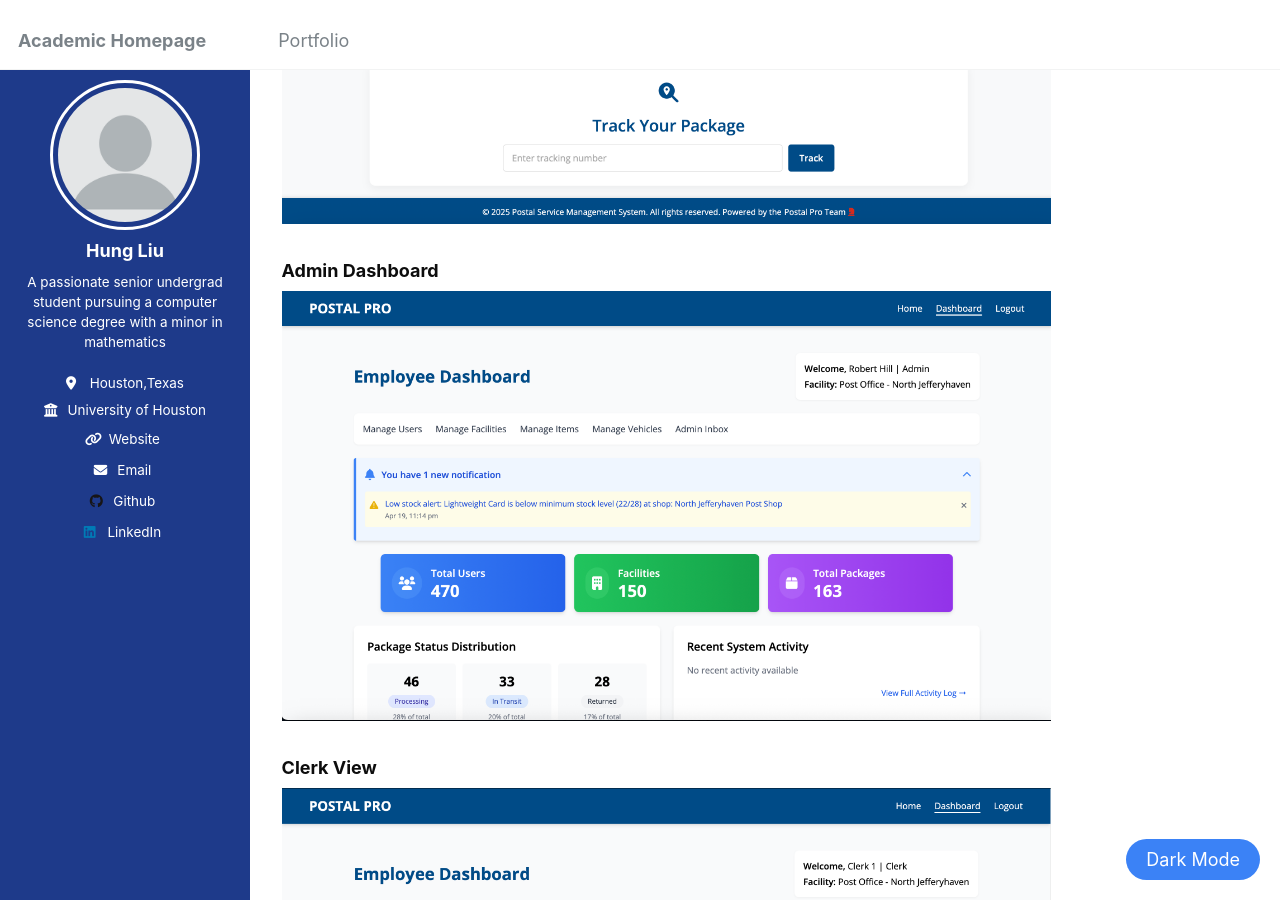
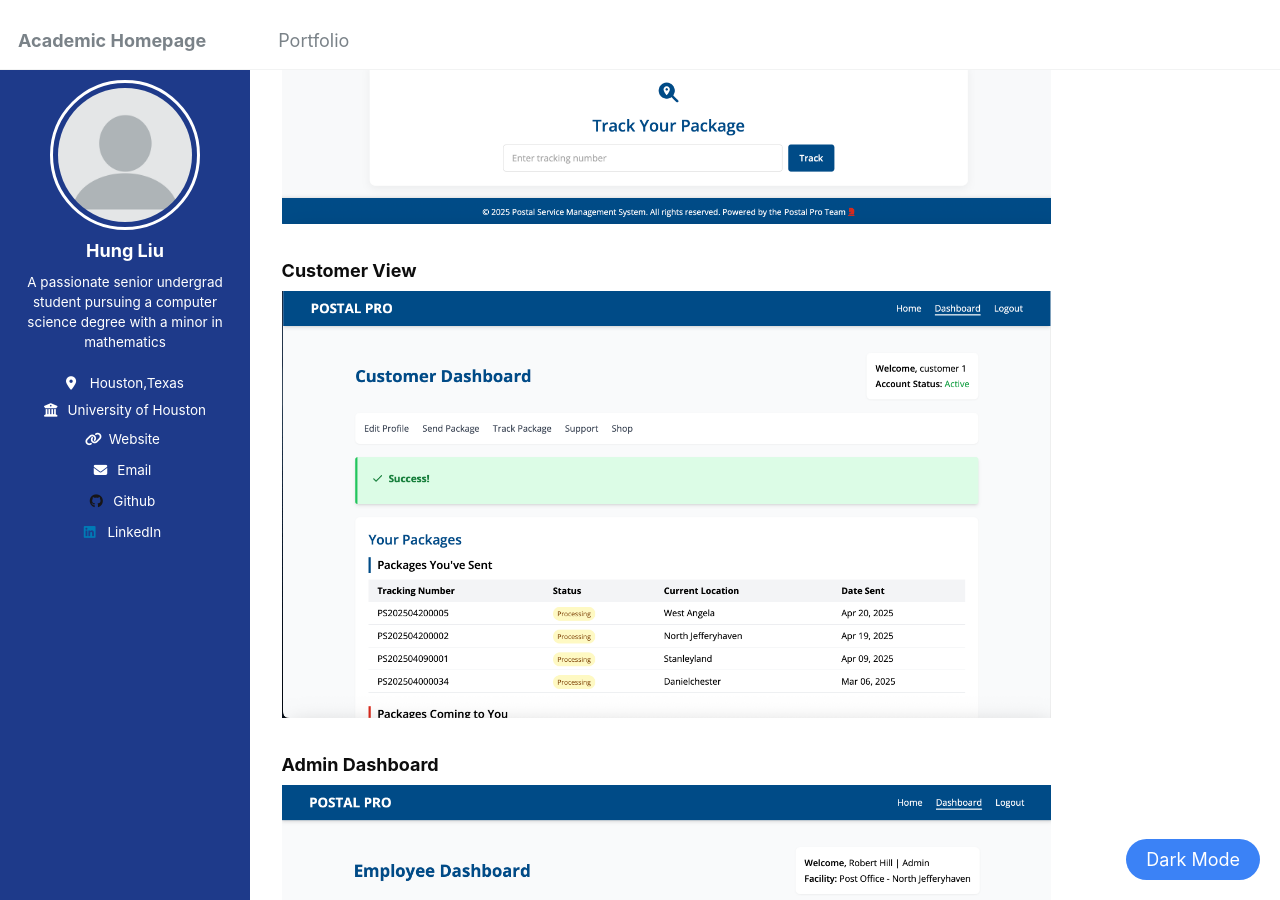
Before and after one commit to sunnySKL/sunnySKL.github.io, a Jekyll site: the page built from _portfolio/portfolio-2.md, in a window 1280 px wide and 900 px high, scrolled down 896 px. Built offline with Jekyll 4.4.1, drawn with Linux system fonts in a browser that asks for light colours.

Commit message:
Update portfolio-2.md

```diff
--- a/_portfolio/portfolio-2.md
+++ b/_portfolio/portfolio-2.md
@@ -15,20 +15,20 @@ The goal of the system is to digitally manage last-mile deliveries, package stat
 ### Home Page
 ![Home Page](/3380pics/home.png)
 
+### Customer View
+![Customer Dashboard](/3380pics/customer.png)
+
 ### Admin Dashboard
 ![Admin Dashboard](/3380pics/admin.png)
 
 ### Clerk View
-![Clerk View](/3380pics/clerk.png)
+![Clerk Dashboard](/3380pics/clerk.png)
 
 ### Customer Support View
-![Customer Support View](/3380pics/customer_sup.png)
-
-### Customer View
-![Customer View](/3380pics/customer.png)
+![Customer Support Dashboard](/3380pics/customer_sup.png)
 
 ### Driver View
-![Driver View](/3380pics/driver.png)
+![Driver Dashboard](/3380pics/driver.png)
 
 
 
```
